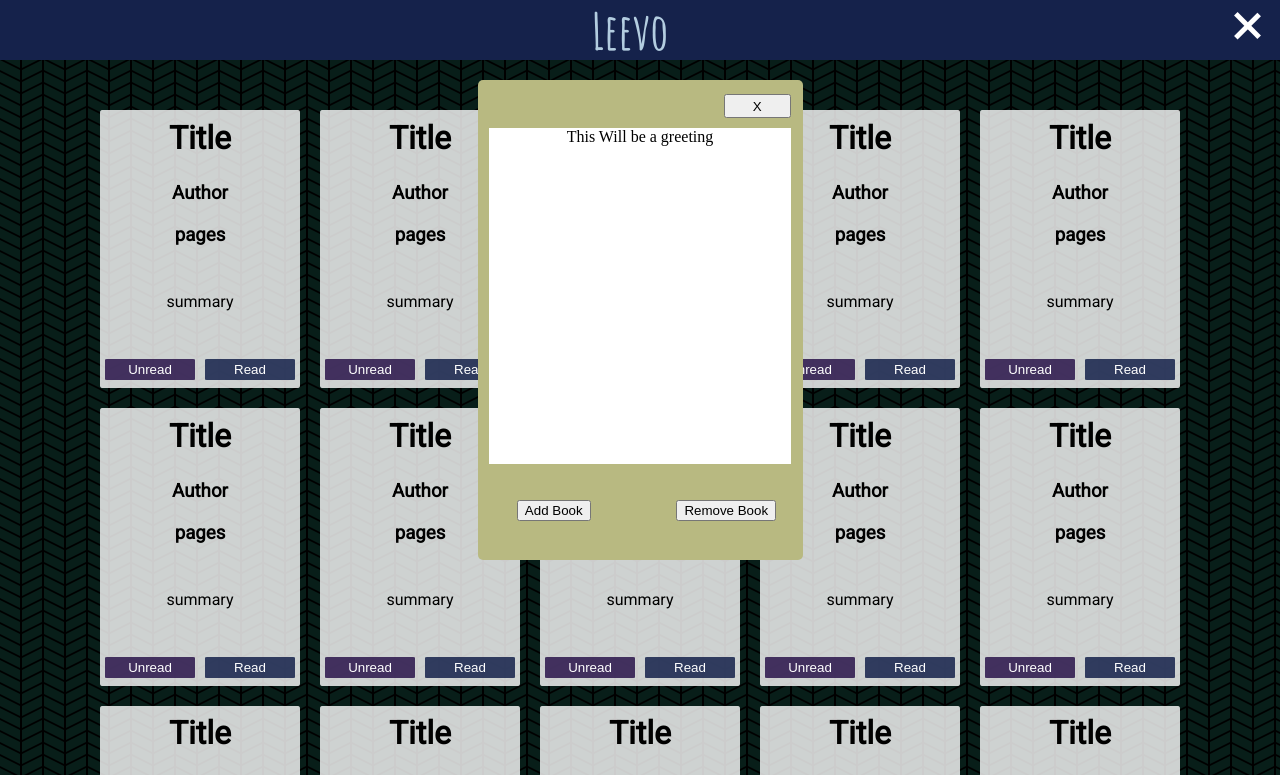
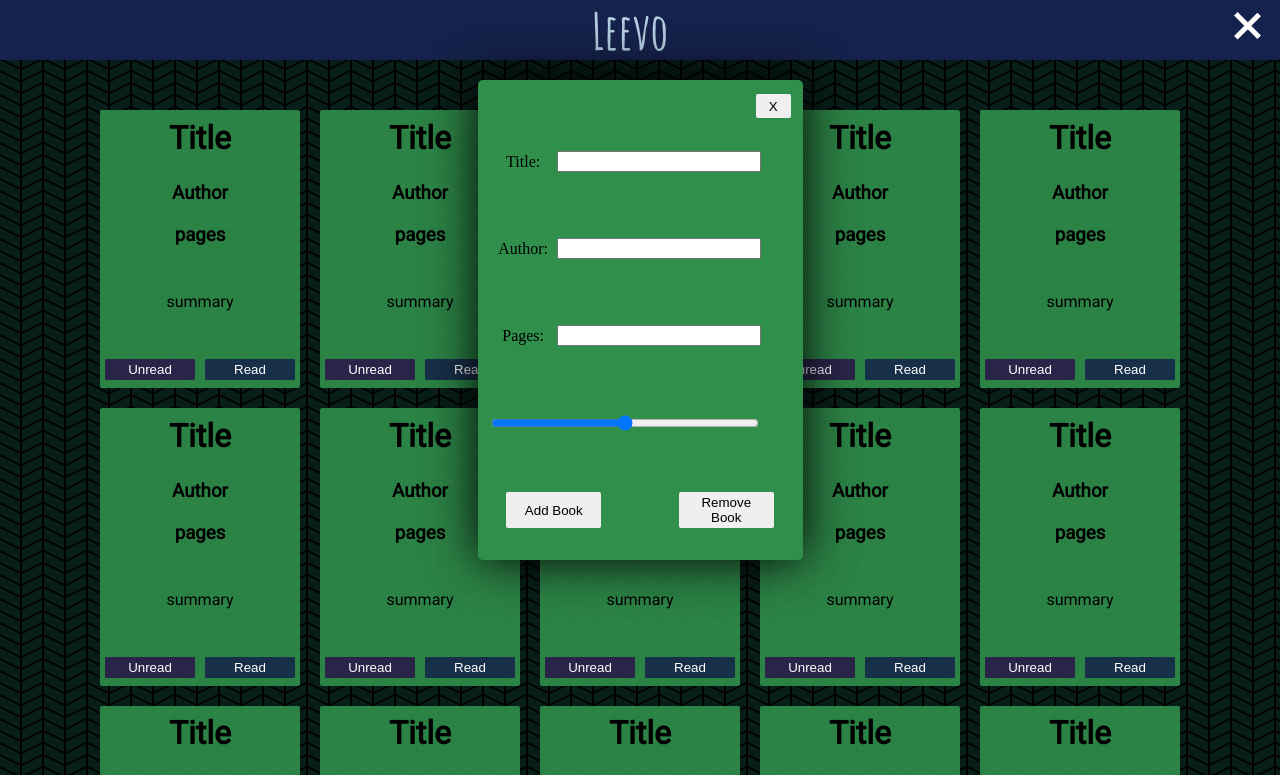
Before and after one commit to DMP92/Library, a plain HTML site: page index.html in a window 1280 px wide. Both pictures are taken after a click on the button 1255 px from the left and 25 px from the top of the page. Shown: the top 775 px of the page. Drawn offline with Linux system fonts and the light colour scheme.

Commit message:
Added form to modal

```diff
--- a/index.html
+++ b/index.html
@@ -42,10 +42,23 @@
         </div>
 
         <div class="modal">
+
             <div class="modalContent">
+
                 <button class="closeModal">X</button>
+
                 <div class="modalText">
-                    This Will be a greeting
+
+                    <form class="form">
+                    <label for="title">Title:</label>
+                    <input class="bookTitle">
+                    <label for="author">Author:</label>
+                    <input class="bookAuthor">
+                    <label for="pages">Pages:</label>
+                    <input class="bookPages">
+                    <input type="range" min="0" max="pages" value="50" class="slider" id="myRange">
+                    </form>
+
                 </div>
 
                 <button class="addButt">
--- a/main.js
+++ b/main.js
@@ -8,8 +8,21 @@ function Book(name, author, pages) {
 }
 
 function addBookToLibrary() {
+    console.log("Eureka!");
+    prompt("What books have you read?", "book title here");
+    let name = prompt.value;
+    let newBook = new Book(name);
+    console.log(newBook);
+}
 
-}
+let addBook = document.querySelector('.addButt');
+
+addBook.addEventListener('click', addBookToLibrary);
+
+
+
+
+// Modal Menu
 
 var clicked = false;
 let modalButton = document.querySelector('.linedNavDiv');
@@ -48,3 +61,5 @@ modalClose.addEventListener('click', function() {
         line3.style.cssText = '';
         clicked = false;
 })
+
+// ----------------
--- a/style.css
+++ b/style.css
@@ -209,7 +209,7 @@ vertical-align: center;
 }
 
 .exampleBook  {
-    background-color: rgba(255, 255, 255, .8);
+    background-color: rgba(48, 143, 75, 0.898);
     place-self: stretch stretch;
 
     text-align: center;
@@ -317,14 +317,14 @@ footer {
     .modal {
         display: none;
         position: fixed;
-        background-color: rgb(184, 185, 129);;
+        background-color: rgba(48, 143, 75, 1);
         border-radius: 5px;
         z-index: 100;
         width: 325px;
         height: 60vh;
         z-index: 1;
         top: 10%;
-
+        box-shadow: 0px 0px 50px rgba(0, 0, 0, 1)
     }
 
 
@@ -348,24 +348,51 @@ footer {
     text-align: center;
 }
 
+.form {
+    display: grid;
+    grid-template-columns: 25% 75%;
+    grid-template-rows: 25% 25% 25% 25%;
+    grid-template-areas:
+                    "title bookTitle"
+                    "author bookAuthor"
+                    "pages bookPages"
+                    "slider slider";
+    grid-row-gap: 20px;
+    place-items: center stretch;
+    width: 90%;
+    height: 80%;
+}
+
+input {
+    text-indent: 5px;
+}
+
+.slider {
+    grid-area: "slider";
+    grid-column: span 2;
+    grid-row: 4;
+}
 .closeModal {
     grid-area: "x";
     grid-row: 0 / 2;
     grid-column: span 2;
     text-align: center;
     height: 100%;
-    width: 20%;
+    width: 35px;
     margin: 5%;
     place-self: center end;
+    border-radius: 2px;
+    outline: transparent;
+    border: transparent;
 }
 
 .modalText {
+    display: grid;
     grid-area: "text";
     grid-column: span 2;
     grid-row: 2 / 3;
     width: 90%;
     height: 100%;
-    background-color: white;
 
 }
 
@@ -375,14 +402,20 @@ footer {
     grid-area: "butt1";
     justify-content: center;
     align-self: center;
-
-
+    width: 95px;
+    height: 50%;
+    border-radius: 2px;
+    outline: transparent;
+    border: transparent;
 }
 
 .removeButt {
     grid-row: 3 / 4;
     grid-column: 2 / 3;
     grid-area: "butt2";
-
-
+    width: 95px;
+    height: 50%;
+    border-radius: 2px;
+    outline: transparent;
+    border: transparent;
 }
```
Also changed, not shown: Images/SeekPng.com_grain-png_4385894.png (added), Images/depositphotos_245597806-stock-illustration-seamless-wooden-pattern-wood-grain.jpg (added), Images/imgbin-paper-wood-grain-drawing-pattern-wood-DKQFPrBE2g2ddyvP95dNXe5SS.jpg (added), 2 other files.
